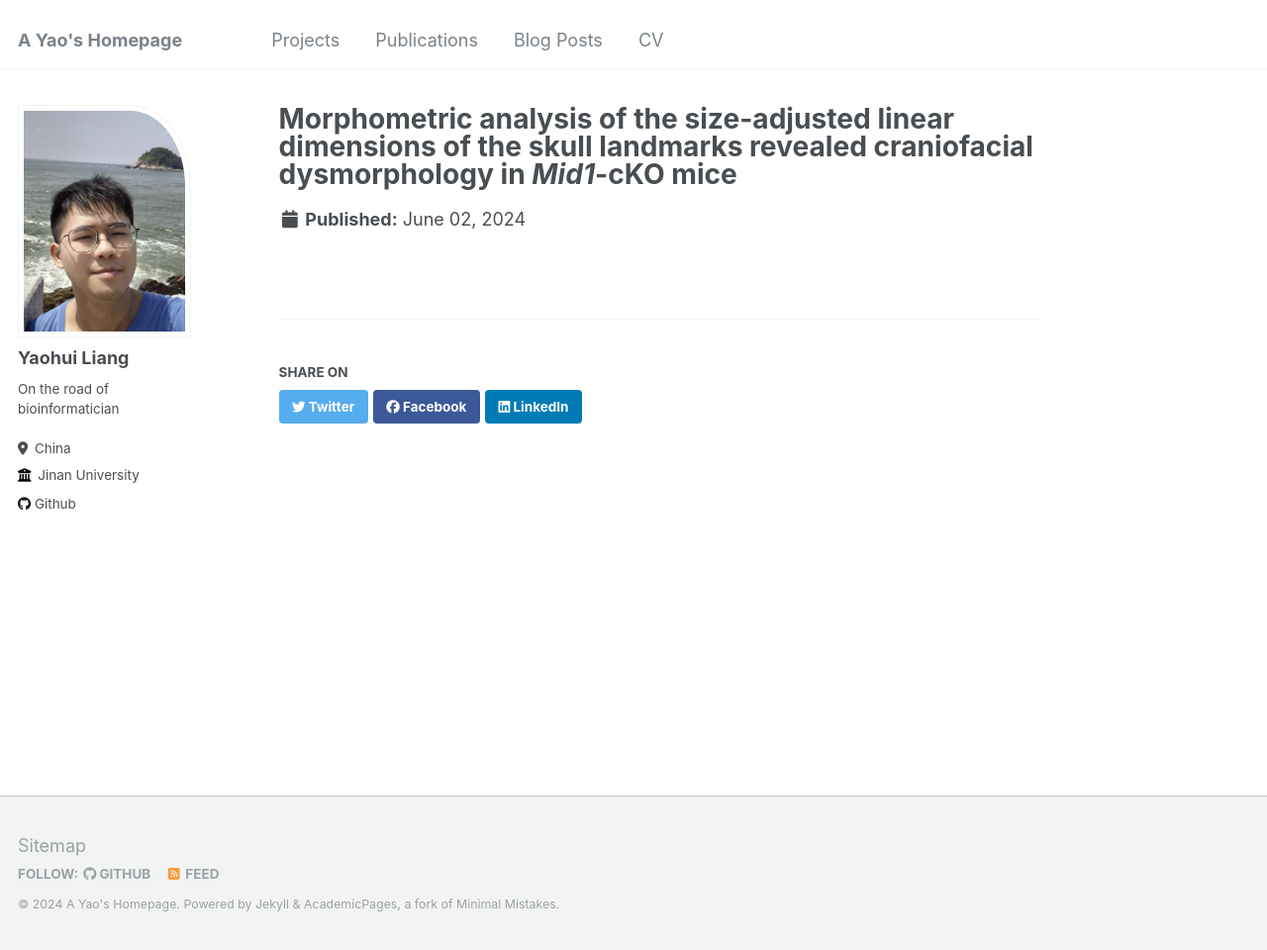
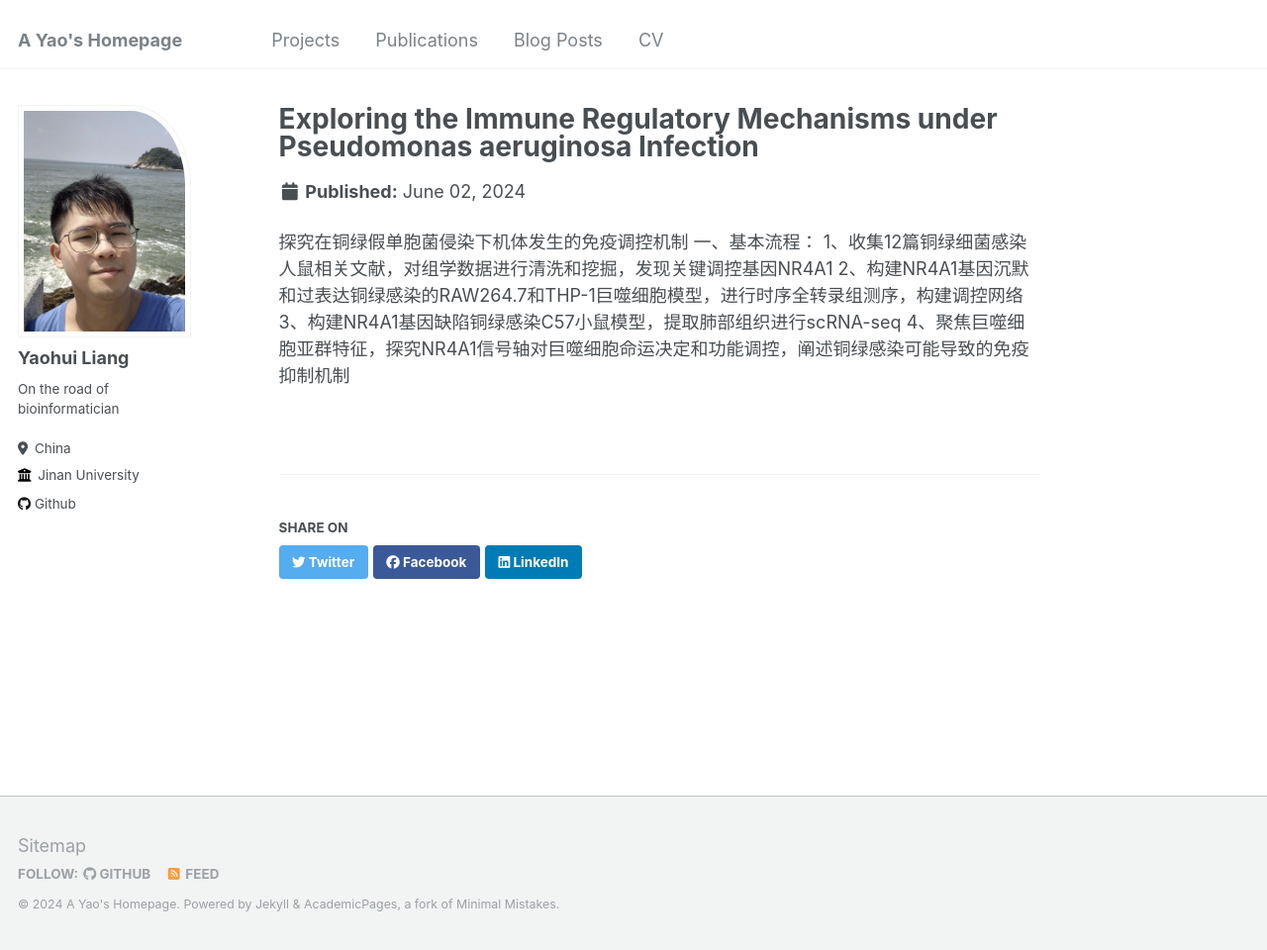
Before and after one commit to Stupid1Fish/Academic-Pages, a Jekyll site: the page built from _projects/2023-1.md, in a window 1280 px wide and 960 px high. Shown: the whole window at 99% size. Built offline with Jekyll 4.4.1, drawn with Linux system fonts in a browser that asks for light colours.

Commit message:
Update 2023-1.md

```diff
--- a/_projects/2023-1.md
+++ b/_projects/2023-1.md
@@ -1,5 +1,12 @@
 ---
-title: "Morphometric analysis of the size-adjusted linear dimensions of the skull landmarks revealed craniofacial dysmorphology in <i>Mid1</i>-cKO mice"
+title: "Exploring the Immune Regulatory Mechanisms under Pseudomonas aeruginosa Infection"
 collection: projects
 permalink:
 ---
+
+探究在铜绿假单胞菌侵染下机体发生的免疫调控机制
+一、基本流程：
+1、收集12篇铜绿细菌感染人鼠相关文献，对组学数据进行清洗和挖掘，发现关键调控基因NR4A1
+2、构建NR4A1基因沉默和过表达铜绿感染的RAW264.7和THP-1巨噬细胞模型，进行时序全转录组测序，构建调控网络
+3、构建NR4A1基因缺陷铜绿感染C57小鼠模型，提取肺部组织进行scRNA-seq
+4、聚焦巨噬细胞亚群特征，探究NR4A1信号轴对巨噬细胞命运决定和功能调控，阐述铜绿感染可能导致的免疫抑制机制
```
